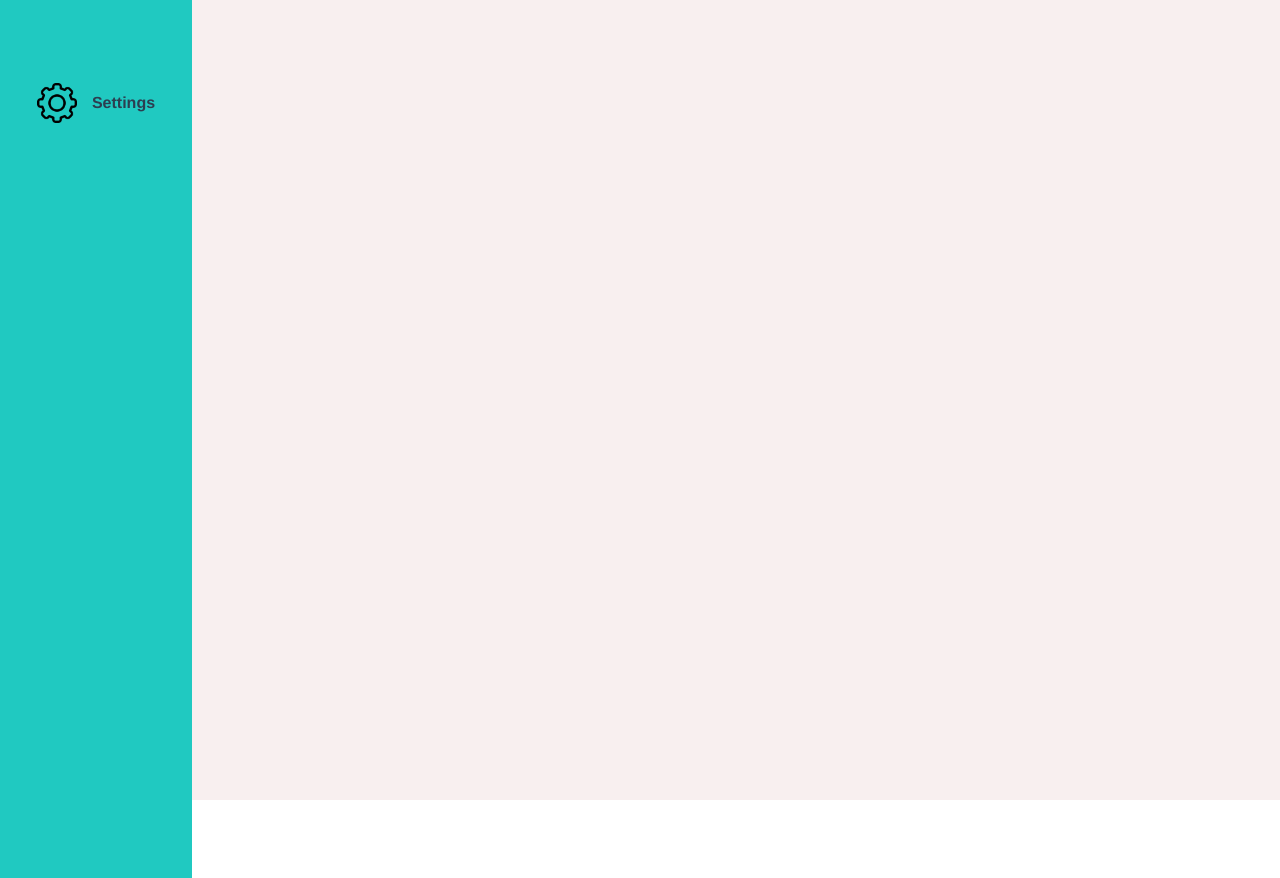
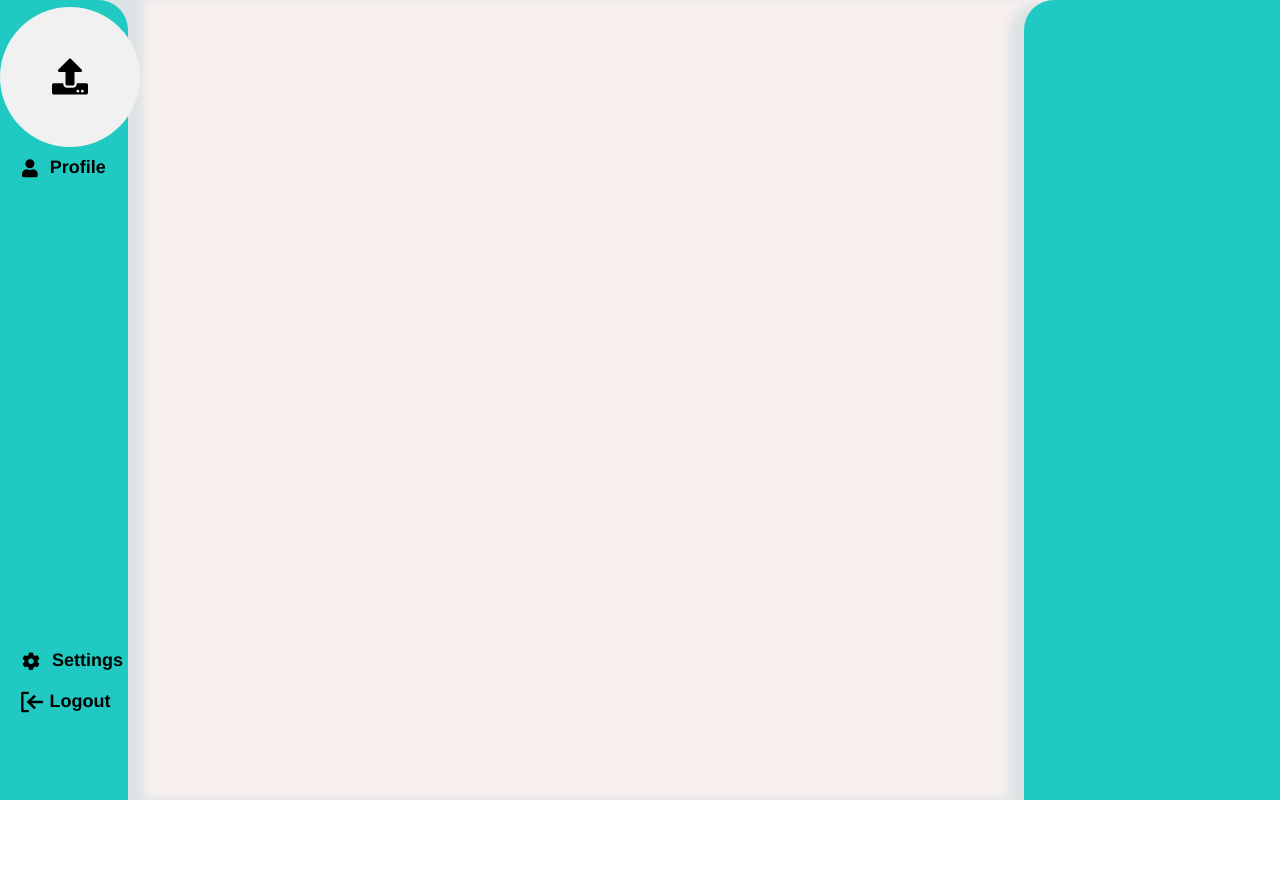
Before and after one commit to Aegid1/Webtech_Project_Frontend, a Vue app: page / in a window 1280 px wide. After the commit the page ends 800 px from the top, so only its background shows below. Built offline with nearby package versions, Linux system fonts and the light colour scheme.

Commit message:
designed a bit of the home-UI

```diff
--- a/src/views/HomeView.vue
+++ b/src/views/HomeView.vue
@@ -1,16 +1,38 @@
 <template>
-  <div class = "background">
-    <div class = "left-side"></div>
-    <div class = "right-side"></div>
-  </div>
-
-  <div class = "content">
-    <div class = "left-side">
-      <div class = "settings-button" alt = "settings button">
-        <img class = "settings-icon" alt = "settings icon" src = "../assets/settings.png">
-        <div class = "button-text">Settings</div>
+  <head>
+    <link rel= "stylesheet" href="https://cdnjs.cloudflare.com/ajax/libs/font-awesome/5.15.3/css/all.min.css" />
+  </head>
+  <div class="background">
+    <div class="left-side">
+      <div class="left-side-container">
+        <div>
+          <div class = "profile-picture">
+            <div class = "circle button">
+              <i class="fa fa-upload fa-2x"></i>
             </div>
           </div>
+          <div class="profile-button button button::before button:hover::before button:hover button:active">
+            <i class="fa fa-user icons-left-side"></i>
+            Profile
+          </div>
+        </div>
+        <div>
+          <div class="settings-button button button::before button:hover::before button:hover button:active">
+            <i class="fa fa-cog icons-left-side"></i>
+            Settings
+          </div>
+          <div class="logout-button button button::before button:hover::before button:hover button:active">
+            <i class="gg-log-out icons-left-side" style="margin-right: 18%;"></i>
+            Logout
+          </div>
+        </div>
+      </div>
+    </div>
+    <div class="main-part"></div>
+      <div>
+
+      </div>
+    <div class="right-side"></div>
   </div>
 </template>
 
@@ -18,8 +40,7 @@
 // @ is an alias to /src
 export default {
   name: 'HomeView',
-  components: {
-  }
+  components: {}
 }
 </script>
 
@@ -29,46 +50,180 @@ export default {
   padding: 0;
   position: relative;
 }
+
 .background {
   position: absolute;
+  background-color: #f8efef;
   top: 0;
   left: 0;
   width: 100%;
   height: 100%;
+  z-index: 0;
 }
+
 .left-side {
+  display: grid;
+  grid-template-rows: 2ch auto minmax(10px, 60px);
+  grid-gap: 20px;
   background-color: #20c9c1;
-    width: 15%;
+  width: 10%;
   height: 100vh;
   float: left;
+  z-index: 1;
+  border-radius: 0px 30px 0px 0px;
+  box-shadow: 15px -20px 10px rgb(221, 227, 228);
+  right: 20px;
 }
+
 .right-side {
-    background-color: #f8efef;
-    width: 85%;
+  display: grid;
+  background-color: #20c9c1;
+  width: 20%;
   height: 100vh;
   float: left;
+  z-index: 0;
+  border-radius: 30px 0px 0px 0px;
+  box-shadow: -15px 2px 10px rgb(221, 227, 228)
 }
+
+.profile-picture{
+  position: relative;
+  display: inline-block;
+}
+
+.main-part {
+  background-color: #f8efef;
+  width: 70%;
+  height: 100vh;
+  float: left;
+  z-index: 0;
+  box-shadow: 15px -2px 10px rgb(221, 227, 228) inset;
+}
+
 .content {
   z-index: 1;
 }
-  .settings-button {
+
+.left-side-container {
+  display: grid;
+  grid-template-rows: 80% 20%;
+  height: 100vh;
+}
+
+.settings-button,
+.logout-button,
+.profile-button {
   display: flex;
   align-items: center;
-    justify-content: center;
-    height: 50px;
-  }
-  .settings-icon {
-    position: relative;
-    display: flex;
-    margin-right: 5px;
-    /* left: 2.2%; */
-    width: 40px;
-    height: 40px;
+  padding: 20px;
+  color: rgb(0, 0, 0);
+  cursor: pointer;
   z-index: 1;
 }
-  .button-text {
+
+.settings-button i,
+.logout-button i,
+.profile-button i {
+  margin-right: 10%;
+  z-index: 1;
+}
+
+.button {
+  cursor: pointer;
   position: relative;
-    margin-left: 10px;
-    font-weight: bold;
+  padding: 10px 10px;
+  font-size: 18px;
+  color: rgb(0, 0, 0);
+  border-radius: 20px;
+  background-color: transparent;
+  font-weight: 600;
+  transition: all 0.8s cubic-bezier(0.23, 1, 0.320, 1);
+  overflow: hidden;
 }
+
+.button::before {
+  content: '';
+  position: absolute;
+  inset: 0;
+  margin: auto;
+  width: 60%;
+  height: 50px;
+  border-radius: inherit;
+  scale: 0;
+  z-index: -1;
+  background-color: rgb(253, 253, 253);
+  transition: all 0.6s cubic-bezier(0.23, 1, 0.320, 1);
+}
+
+.button:hover::before {
+  scale: 3;
+}
+
+.button:hover {
+  color: #212121;
+  scale: 0.95;
+}
+
+.button:active {
+  scale: 0.95;
+}
+
+.icons-left-side {
+  margin-left: 10%;
+}
+
+.gg-log-out {
+ box-sizing: border-box;
+ position: relative;
+ display: block;
+ width: 6px;
+ height: 16px;
+ border: 2px solid;
+ transform: scale(var(--ggs,1.3));
+ border-right: 0;
+ border-top-left-radius: 2px;
+ border-bottom-left-radius: 2px;
+ margin-right: 10%;
+}
+
+.gg-log-out::after,
+.gg-log-out::before {
+ content: "";
+ display: block;
+ box-sizing: border-box;
+ position: absolute
+}
+
+.gg-log-out::after {
+ border-top: 2px solid;
+ border-left: 2px solid;
+ transform: rotate(-45deg);
+ width: 8px;
+ height: 8px;
+ left: 4px;
+ bottom: 2px
+}
+
+.gg-log-out::before {
+ border-radius: 3px;
+ width: 10px;
+ height: 2px;
+ background: currentColor;
+ left: 5px;
+ bottom: 5px
+}
+
+.circle {
+  width: 120px;
+  height: 120px;
+  border-radius: 50%;
+  background-color: #f1f1f1;
+  display: flex;
+  justify-content: center;
+  align-items: center;
+  margin-top: 5%;
+  border-color: black;
+  border:10px;
+}
+
 </style>
```
Also changed, not shown: src/assets/settings.png (deleted). Lines whose indentation alone changed are shown as unchanged.
